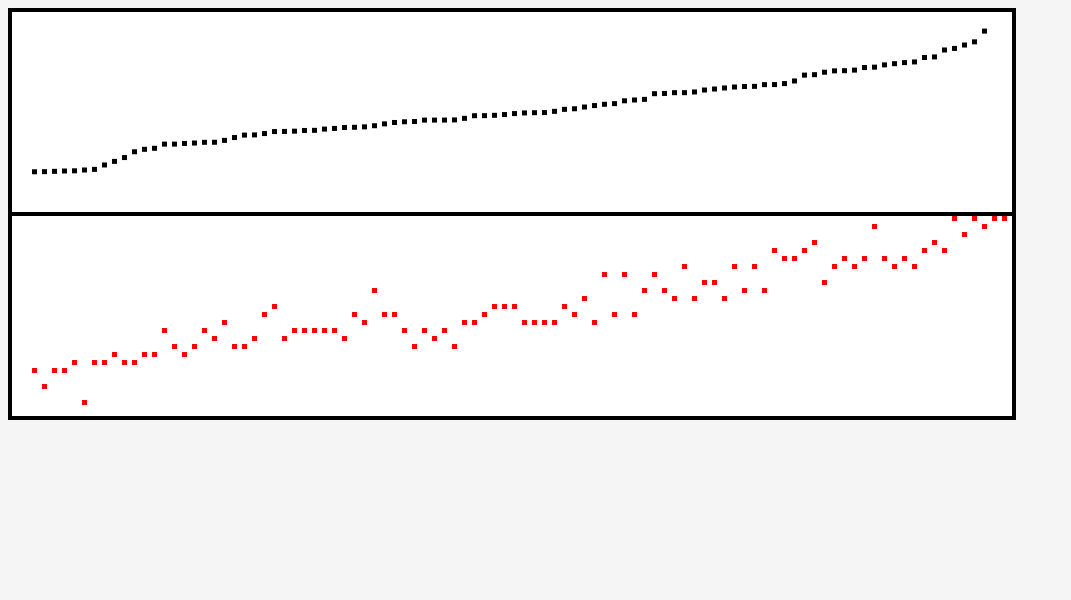
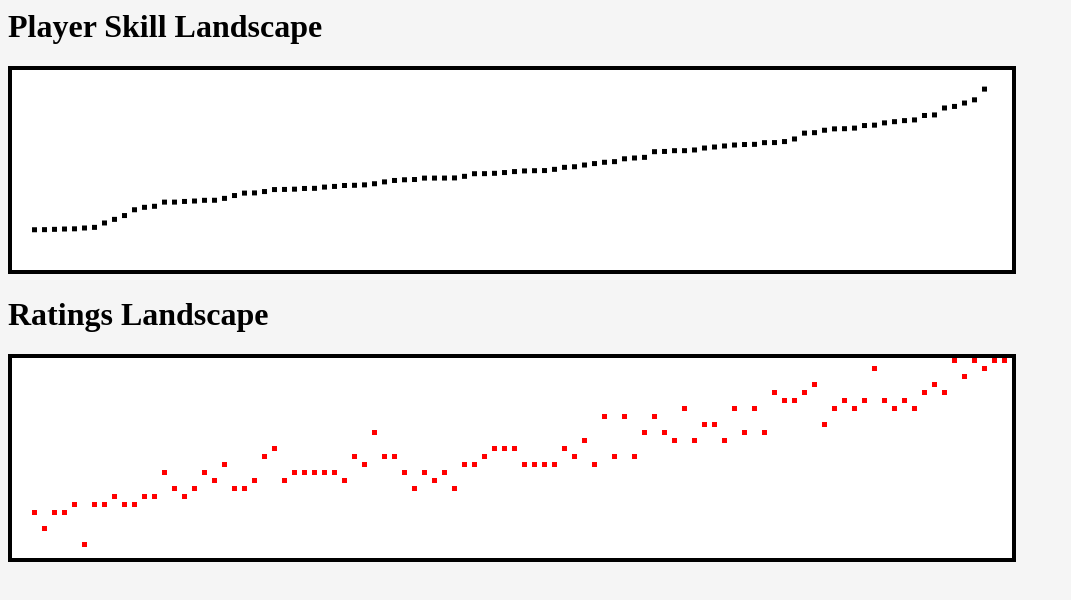
Before and after one commit to HarveyKBrown/match-maker-rating-system-simulations, a plain HTML site: page index.html in a window 1280 px wide. Shown: the whole page, without its empty margins (0-1071 px from the left). Drawn offline with Linux system fonts and the light colour scheme.

Commit message:
titles and stylinh;

```diff
--- a/index.html
+++ b/index.html
@@ -3,8 +3,10 @@
 		<title>Rating System Testing</title>
 	</head>
 	<body style="background-color:whitesmoke;">
+		<h1>Player Skill Landscape</h1>
 		<canvas id="graph1" width="1000" height = "200" style="border:4px solid #000000; background-color: white;">Browser does not support canvas element, use firefox you caveman!</canvas>
-		<canvas id="graph2" width="1000" height = "200" style="border:solid #000000; background-color: white;  border-width:0px 4px 4px 4px;">Browser does not support canvas element, use firefox you caveman!</canvas>
+		<h1>Ratings Landscape</h1>
+		<canvas id="graph2" width="1000" height = "200" style="border:solid #000000; background-color: white;  border-width:4px 4px 4px 4px;">Browser does not support canvas element, use firefox you caveman!</canvas>
 		<script src="glicko2.js"></script>
 		<script>
 			let users = new Array();
```
